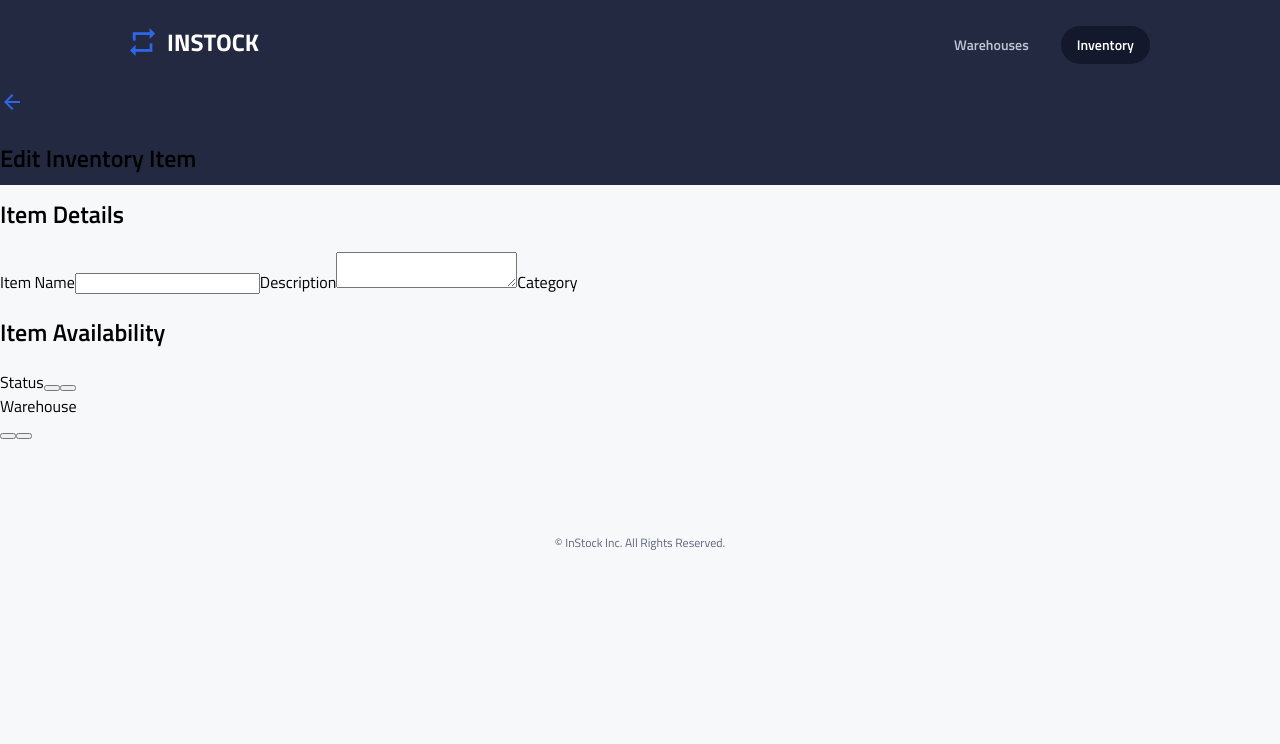
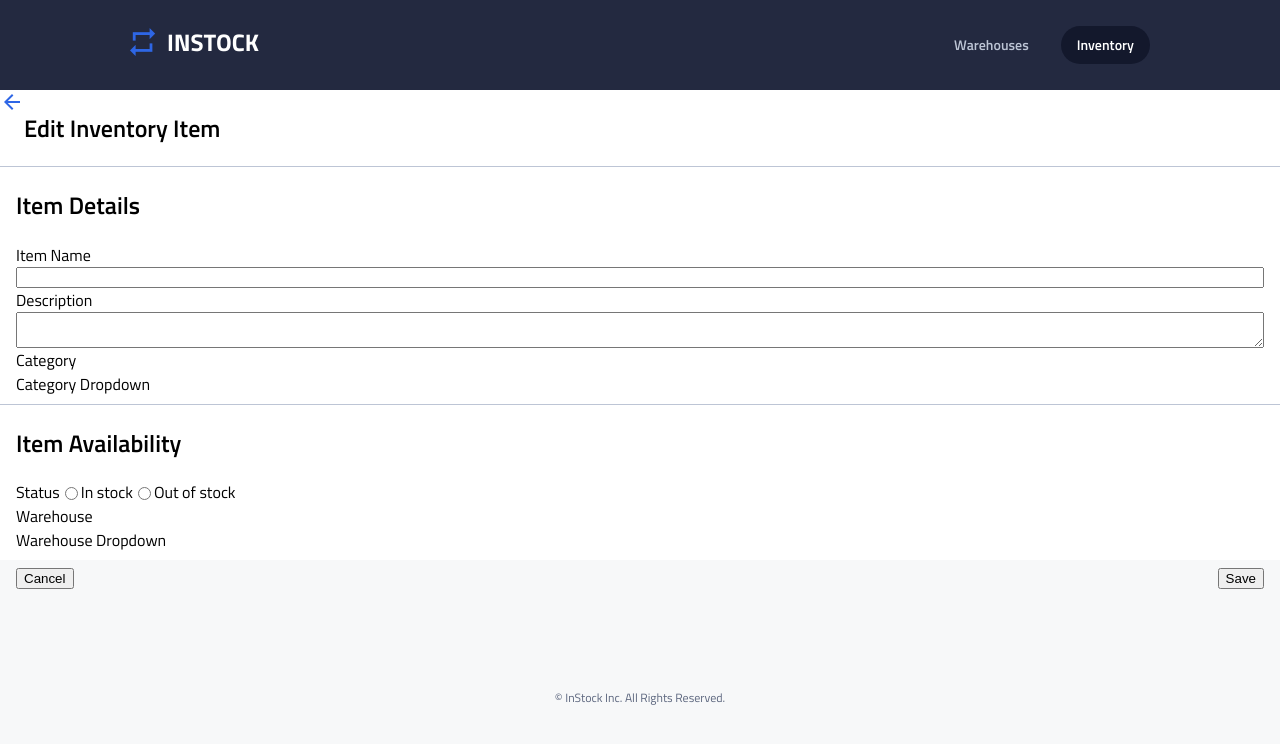
Before and after one commit to Jayingli/instock-client, a React (Create React App) app: page /inventories/1 in a window 1280 px wide. Shown: the top 744 px of the page. Built offline with nearby package versions, Linux system fonts and the light colour scheme; the HTML template or start-up script is replaced by a standard one.

Commit message:
adjusting input types adding labels adding in basic styling to help visualize final component

```diff
--- a/src/components/editInventoryItem/editInventoryItem.jsx
+++ b/src/components/editInventoryItem/editInventoryItem.jsx
@@ -2,7 +2,6 @@ import { useParams } from 'react-router';
 import '../editInventoryItem/editInventoryItem.scss';
 import { Link } from 'react-router-dom';
 import backArrow from '../../assets/icons/arrow_back-24px.svg';
-
 
 
 //Edit Inventory Item Component
@@ -11,6 +10,12 @@ function EditInventoryItem() {
 
     //Pull down url
     const objId = useParams();
+
+
+    //GET request to get array of inventory items
+
+
+    //POST request to write the new info to the database?
 
     return (
         <section className='editInventoryItem'>
@@ -30,7 +35,7 @@ function EditInventoryItem() {
                     <textarea name="description" id="description"></textarea>
 
                     <label htmlFor="category">Category</label>
-                    <div className="category__dropdown"></div>
+                    <div className="category__dropdown">Category Dropdown</div>
                 </div>
 
                 <div className="availability__wrap">
@@ -38,17 +43,17 @@ function EditInventoryItem() {
 
                     <div className="status__wrap">
                         <label htmlFor="status">Status</label>
-                        <button></button>
-                        <button></button>
+                        <input type="radio" /> <label htmlFor="in stock">In stock</label>
+                        <input type="radio" /> <label htmlFor="out of stock">Out of stock</label>
                     </div>
 
                     <label htmlFor="warehouse">Warehouse</label>
-                    <div className="warehouse__dropdown"></div>
+                    <div className="warehouse__dropdown">Warehouse Dropdown</div>
                 </div>
 
                 <div className="button__wrap">
-                    <button className="cancel"></button>
-                    <button className="save"></button>
+                    <button className="cancel">Cancel</button>
+                    <button className="save">Save</button>
                 </div>
 
 
--- a/src/components/editInventoryItem/editInventoryItem.scss
+++ b/src/components/editInventoryItem/editInventoryItem.scss
@@ -4,8 +4,12 @@
 //Edit inventory Item Styling
 
 .editInventoryItem {
+    background-color: variables.$light-color;
+
 
     .editHeader__div {
+        display: flex;
+        border-bottom: 1px solid variables.$secondary-border-color;
 
         a {
 
@@ -23,6 +27,10 @@
     form {
 
         .details__wrap {
+            display: flex;
+            flex-direction: column;
+            padding: 0 1rem .5rem 1rem;
+            border-bottom: 1px solid variables.$secondary-border-color;
 
             h2 {
 
@@ -44,15 +52,18 @@
 
             }
         }
-    }
 
         .availability__wrap {
+            display: flex;
+            flex-direction: column;
+            padding: 0 1rem .5rem 1rem;
 
             h2 {
 
             }
 
             .status__wrap {
+                display: flex;
 
                 label {
 
@@ -73,9 +84,14 @@
         }
 
         .button__wrap {
+            display: flex;
+            justify-content: space-between;
+            padding: .5rem 1rem;
+            background-color: variables.$primary-background-color;
 
             button {
 
             }
         }
     }
+}
```
Lines whose indentation alone changed are shown as unchanged.
